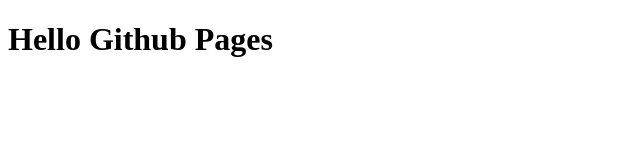
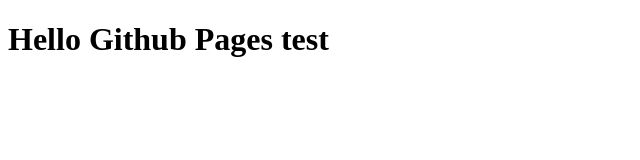
Before and after one commit to excluzard/excluzard-bu.github.io, a plain HTML site: page index.html in a window 1280 px wide. Shown: the full height of the page, 0-640 px from the left. Drawn offline with Linux system fonts and the light colour scheme.

Commit message:
Update index.html

```diff
--- a/index.html
+++ b/index.html
@@ -1,7 +1,7 @@
 <!DOCTYPE html>
 <head>
-  <title>Hello Github Pages</title>
+  <title>Hello Github Pages test</title>
   <body>
-    <h1>Hello Github Pages</h1>
+    <h1>Hello Github Pages test</h1>
   </body>
 </html>
```
